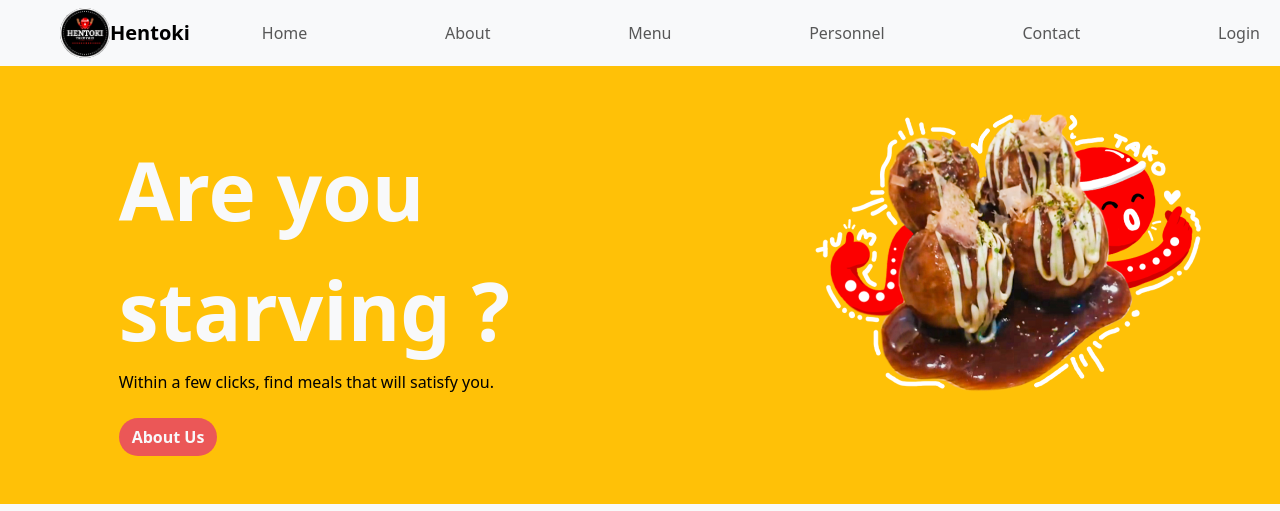
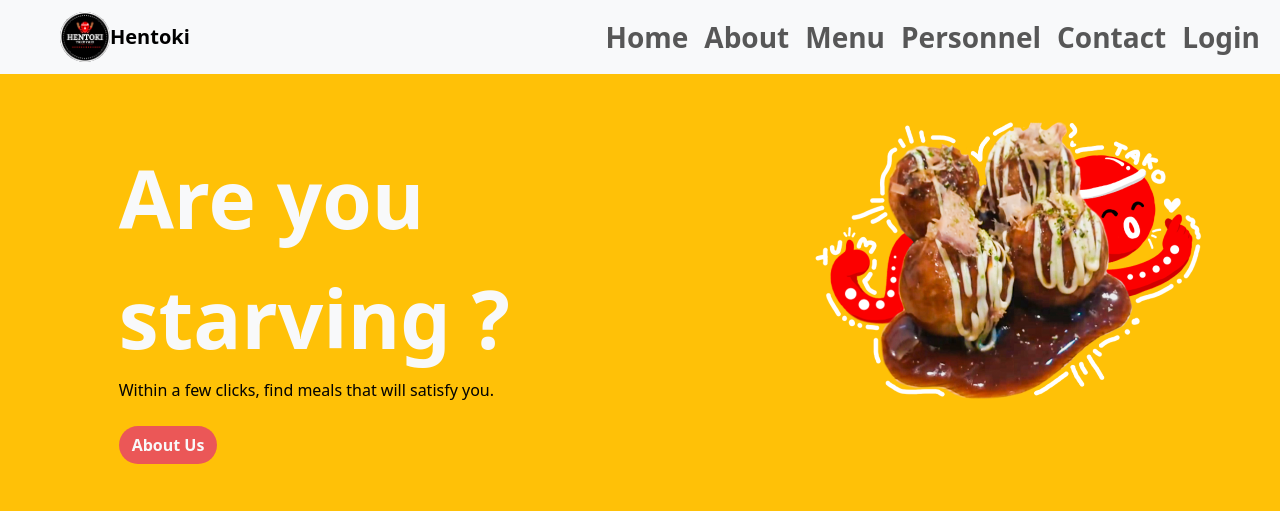
Before and after one commit to Sean71300/TakoyakiWebsite, a PHP site: page /index.php in a window 1280 px wide. Shown: the top 511 px of the page. Run offline with PHP 8.4, Linux system fonts and the light colour scheme; data that the repository does not hold is empty; some libraries are stand-ins or nearby versions.

Commit message:
Update Navigation.php

```diff
--- a/Navigation.php
+++ b/Navigation.php
@@ -7,7 +7,7 @@
             <span class="navbar-toggler-icon"></span>
         </button>
             <div class="collapse navbar-collapse" id="navbarSupportedContent">
-            <ul class="navbar-nav ps-5 mb-2 mb-lg-0 col d-flex justify-content-between">
+            <ul class="navbar-nav ps-5 fs-3 fw-bold mb-2 mb-lg-0 col d-flex justify-content-end">
                 <li class="nav-item">
                 <a class="nav-link" href="index.php">Home</a>
                 </li>
```
